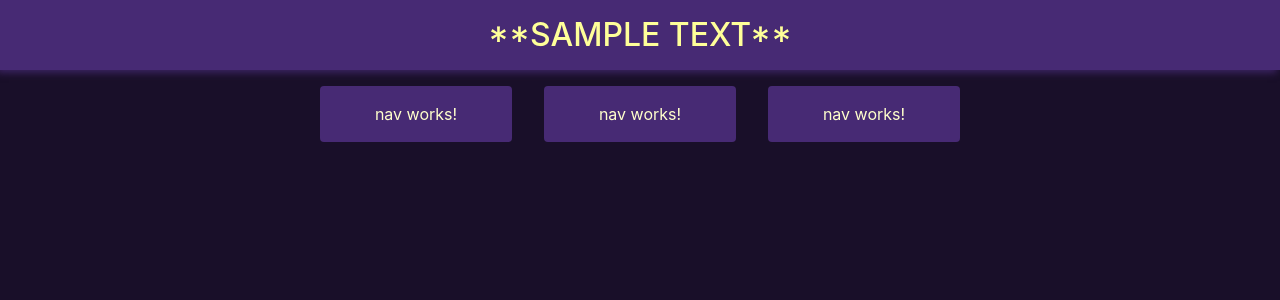
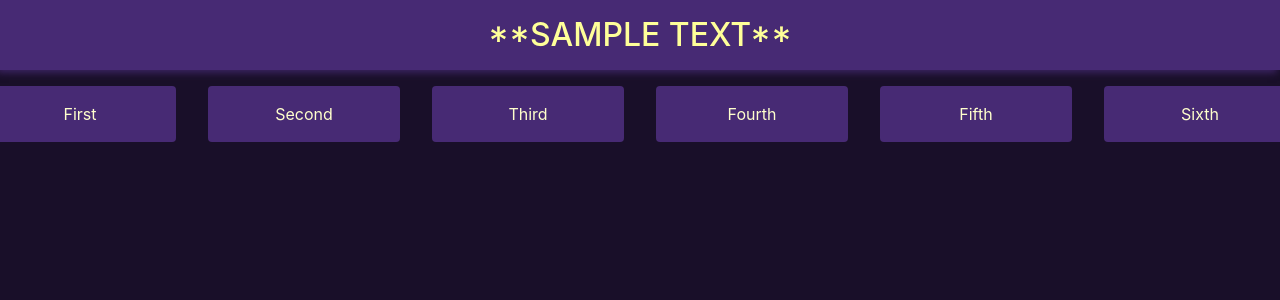
Before and after one commit to calbers1/playground, an Angular app: page / in a window 1280 px wide. Shown: the top 300 px of the page. Built offline with nearby package versions, Linux system fonts and the light colour scheme.

Commit message:
modified layout slightly

```diff
--- a/src/app/app.component.html
+++ b/src/app/app.component.html
@@ -1,6 +1,9 @@
 <app-nav></app-nav>
 <div class="main">
-<div class="btn btn-primary">nav works!</div>
-<div class="btn btn-primary">nav works!</div>
-<div class="btn btn-primary">nav works!</div>
+<div class="btn btn-primary">First</div> <!--This-->
+<div class="btn btn-primary">Second</div><!--Is-->
+<div class="btn btn-primary">Third</div><!--Harder-->
+<div class="btn btn-primary">Fourth</div><!--Than-->
+<div class="btn btn-primary">Fifth</div><!--It-->
+<div class="btn btn-primary">Sixth</div><!--Looks-->
 </div>
```
